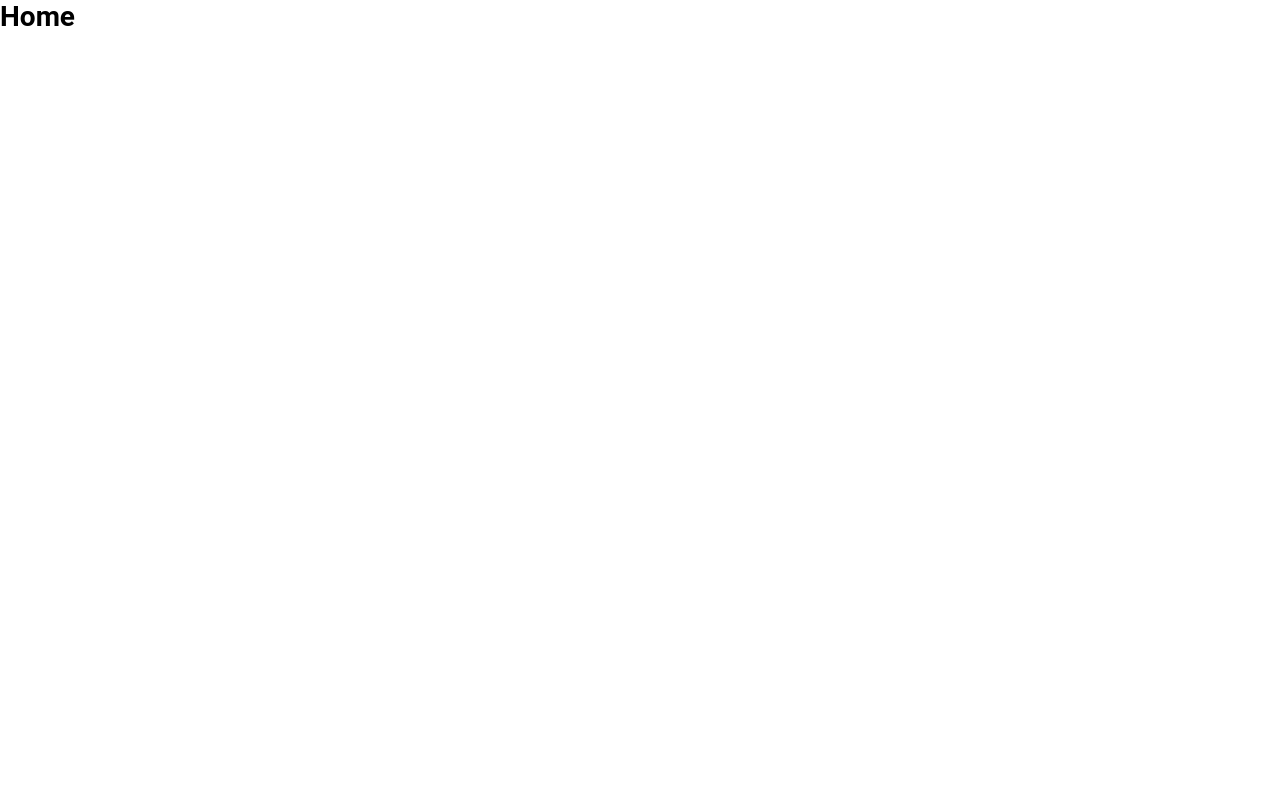
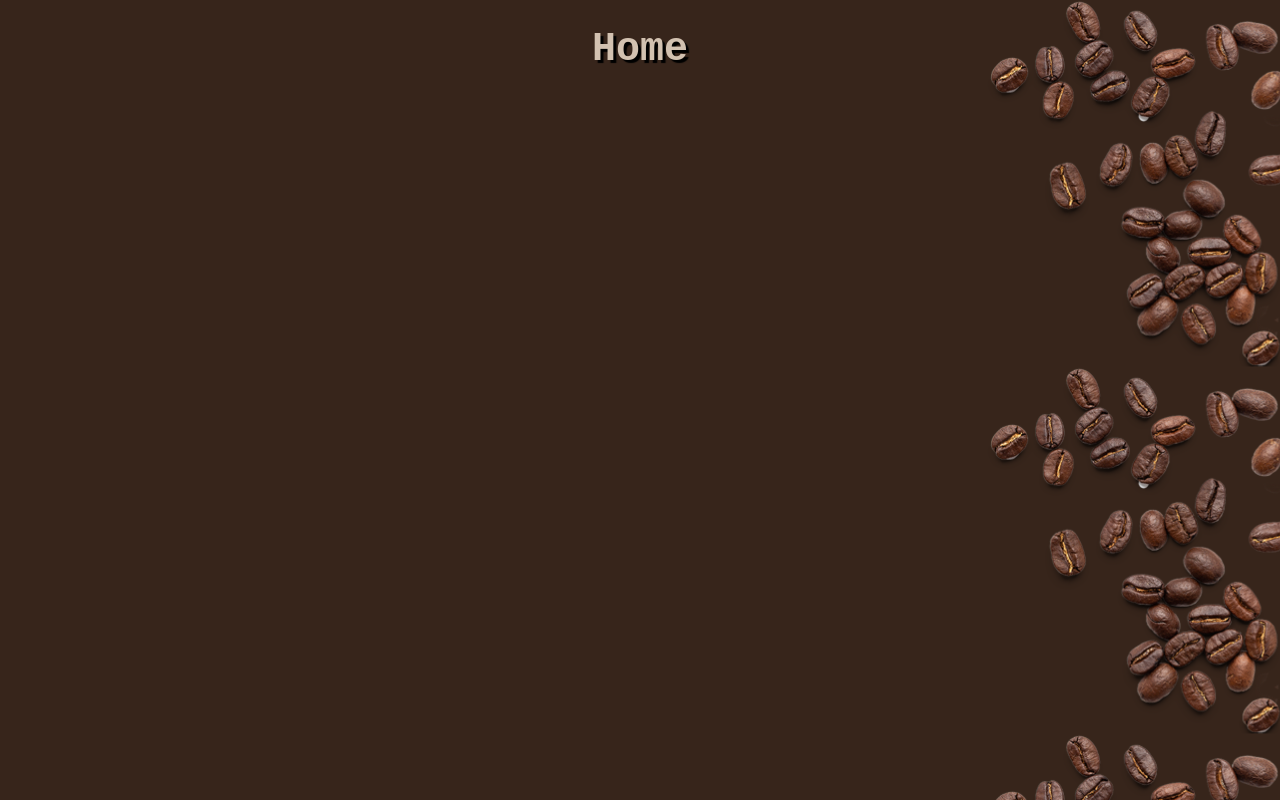
Before and after one commit to mattrenfer/Barista-Simulator, a React (Create React App) app in the folder barista-sim/: page / in a window 1280 px wide. Built offline with nearby package versions, Linux system fonts and the light colour scheme.

Commit message:
Global Styles

```diff
--- a/barista-sim/src/assets/styles/globalStyles.scss
+++ b/barista-sim/src/assets/styles/globalStyles.scss
@@ -1,6 +1,6 @@
 body {
     background-color: #37251B;
-    background-image:url(../img/beans-after_1.png);
+    background-image:url(../images/beans-after-1.png);
     background-size: auto;
     background-repeat: repeat-y;
     background-position-x: right;
--- a/barista-sim/src/index.scss
+++ b/barista-sim/src/index.scss
@@ -1,13 +1 @@
-* {
-  margin: 0;
-  padding: 0;
-}
-
-body {
-  font-size: 14px;
-  font-family: 'Roboto', sans-serif;
-}
-
-code {
-  font-family: source-code-pro, Menlo, Monaco, Consolas, 'Courier New', monospace;
-}
+@import './assets/styles/globalStyles.scss';
```
Also changed, not shown: barista-sim/src/assets/images/beans-after-1.png (renamed from barista-sim/src/assets/images/beans-after_1.png), barista-sim/src/assets/images/beans-before-1.png (renamed from barista-sim/src/assets/images/beans-before_1.png).
